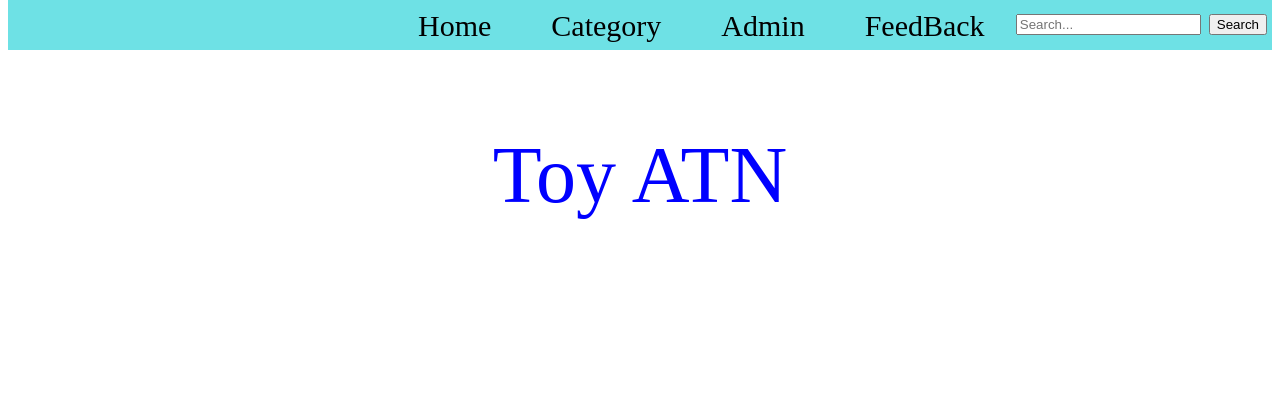
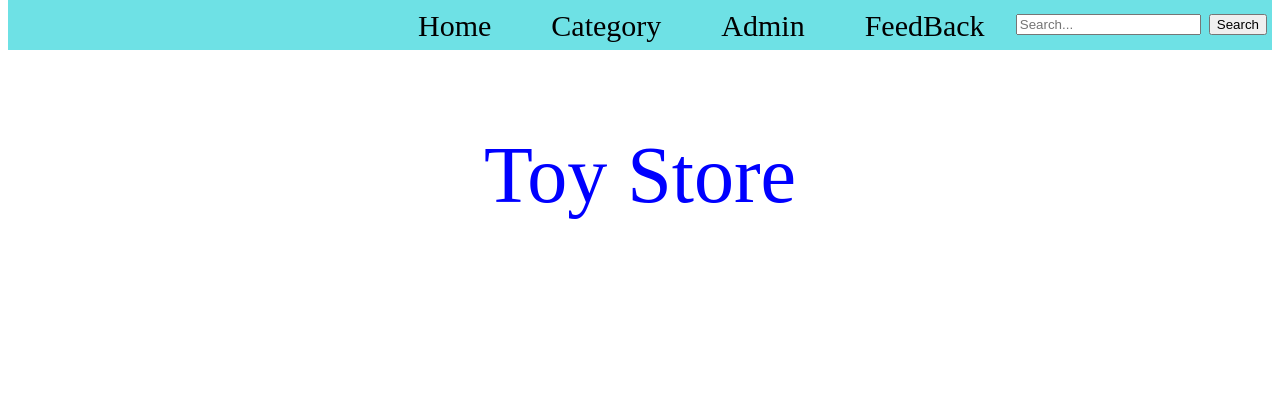
Before and after one commit to hungzz99/MyFirstApp, a PHP site: page /demo.php in a window 1280 px wide. Shown: the part 216-634 px from the top of the page. Run offline with PHP 8.4, Linux system fonts and the light colour scheme.

Commit message:
Update demo.php

```diff
--- a/demo.php
+++ b/demo.php
@@ -134,7 +134,7 @@
 		</div>
 	</div>
 		<div class="banner">
-			<p>Toy ATN</p>
+			<p>Toy Store</p>
 
 
 </body>
```
